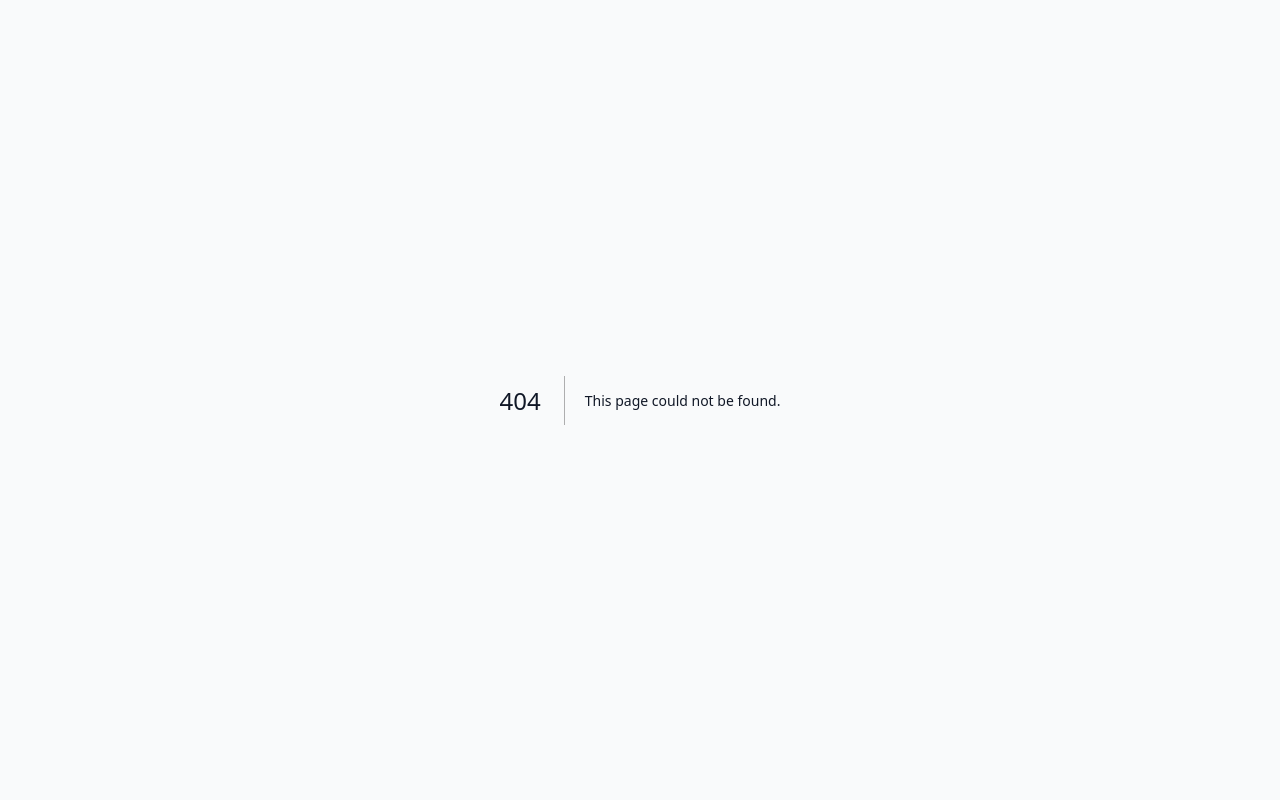
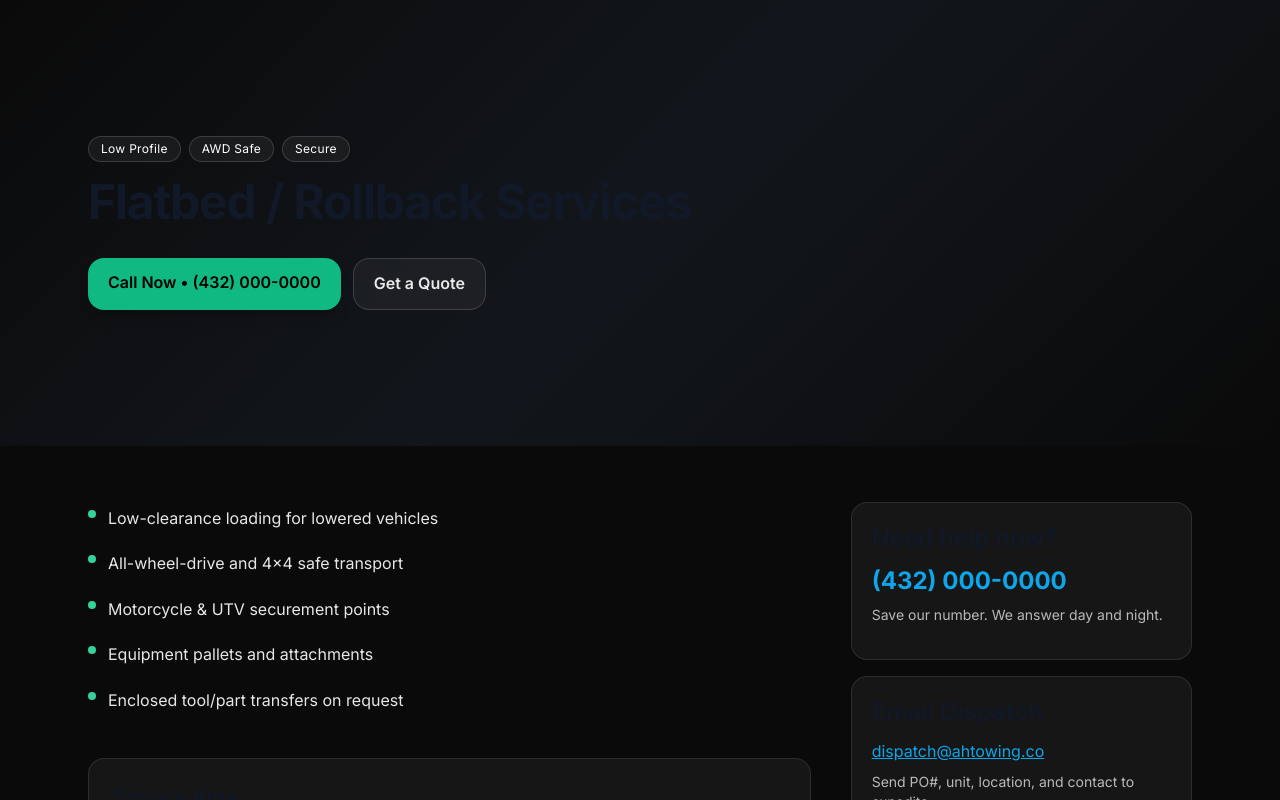
Before and after one commit to davidlibby1415-prog/A-H-Towing-and-Recovery, a Next.js app: page /flatbed-rollback-services in a window 1280 px wide. Before the commit this address had no page. Shown: the top 800 px of the page. Built offline with nearby package versions, Linux system fonts and the light colour scheme; no server answers.

Commit message:
Create page.tsx

```diff
--- /dev/null
+++ b/app/flatbed-rollback-services/page.tsx
@@ -0,0 +1,26 @@
+// FILE: /app/flatbed-rollback-services/page.tsx
+
+import type { Metadata as M } from "next";
+import ServicePage from "@/components/ServicePage";
+
+export const metadata: M = {
+  title: "Flatbed / Rollback Services | A & H Towing & Recovery",
+  description:
+    "Low-profile loading, AWD/4x4 safe, equipment & motorcycle transport with secure tie-downs.",
+};
+
+export default function Page() {
+  return (
+    <ServicePage
+      title="Flatbed / Rollback Services"
+      bullets={[
+        "Low-clearance loading for lowered vehicles",
+        "All-wheel-drive and 4x4 safe transport",
+        "Motorcycle & UTV securement points",
+        "Equipment pallets and attachments",
+        "Enclosed tool/part transfers on request",
+      ]}
+      badges={[{ label: "Low Profile" }, { label: "AWD Safe" }, { label: "Secure" }]}
+    />
+  );
+}
```
